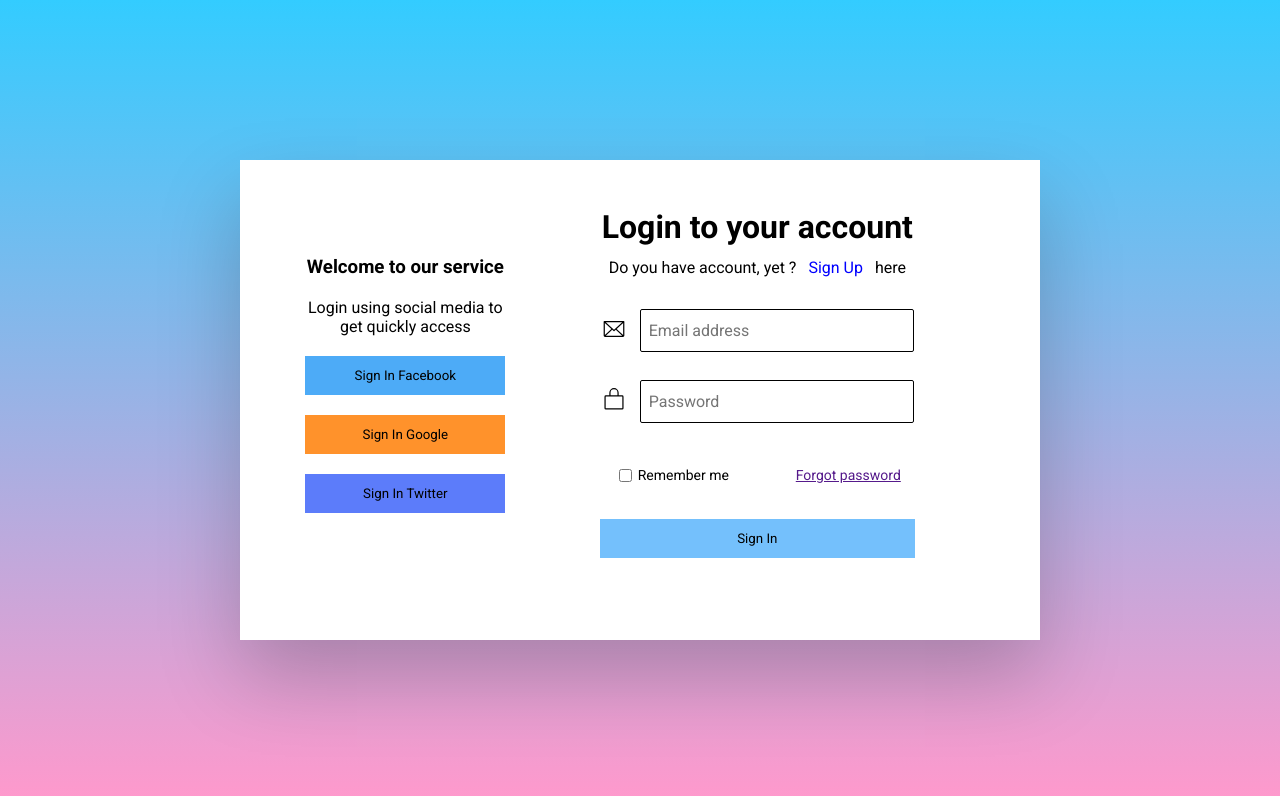
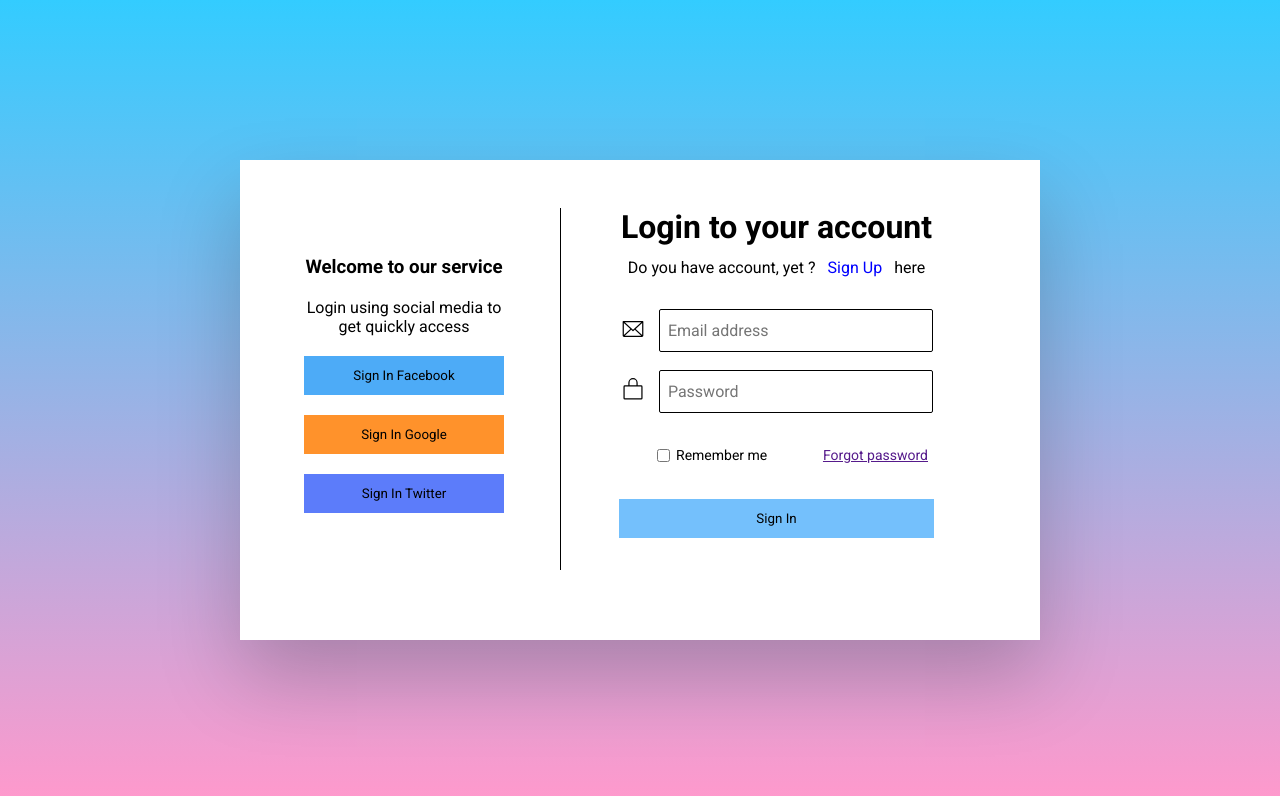
Before and after one commit to Vinh23123/KL-FE, a React (Vite) app: page /login in a window 1280 px wide. Shown: the top 796 px of the page. Built offline with nearby package versions, Linux system fonts and the light colour scheme.

Commit message:
update login page

```diff
--- a/src/components/Login.jsx
+++ b/src/components/Login.jsx
@@ -106,7 +106,7 @@ const Login = () => {
               </button>
             </div>
           </div>
-          <div className="text-align-center">
+          <div className="login__right-item text-align-center">
             <h1>Login to your account</h1>
             <p>
               Do you have account, yet ?
@@ -117,7 +117,7 @@ const Login = () => {
             </p>
 
             <form className="login__form" onSubmit={(e) => handleSubmit(e)}>
-              <div className="mb-20 flex">
+              <div className="mb-10 flex">
                 <div className="login__form__items flex-align-center">
                   {/* icon email */}
                   <label htmlFor="email">
@@ -141,7 +141,7 @@ const Login = () => {
                   )}
                 </div>
               </div>
-              <div className="mb-20 flex">
+              <div className="mb-10 flex">
                 <div className="login__form__items flex-align-center ">
                   {/* icon password */}
                   <label htmlFor="password">
--- a/src/styles/Login.scss
+++ b/src/styles/Login.scss
@@ -51,10 +51,16 @@
     // border-right: 2px solid black;
     height: 20rem;
     width: auto;
+    margin-right: 2.5rem;
     display: flex;
     flex-direction: column;
     justify-content: center;
     align-items: center;
+  }
+
+  &__right-item {
+    // background-color: #ff99cc;
+    border-left: 1px solid black;
   }
 
   &__btn {
@@ -132,7 +138,7 @@
     }
 
     &__forgot {
-      margin-right: 2.7rem;
+      margin-right: 1rem;
     }
   }
   // select all input fields inside form
@@ -171,8 +177,9 @@
 }
 
 .error-message-alert {
-  text-align: start;
   color: $danger-color;
+  font-size: 12px;
+  letter-spacing: 0.2px;
 }
 
 .mb-10 {
```
